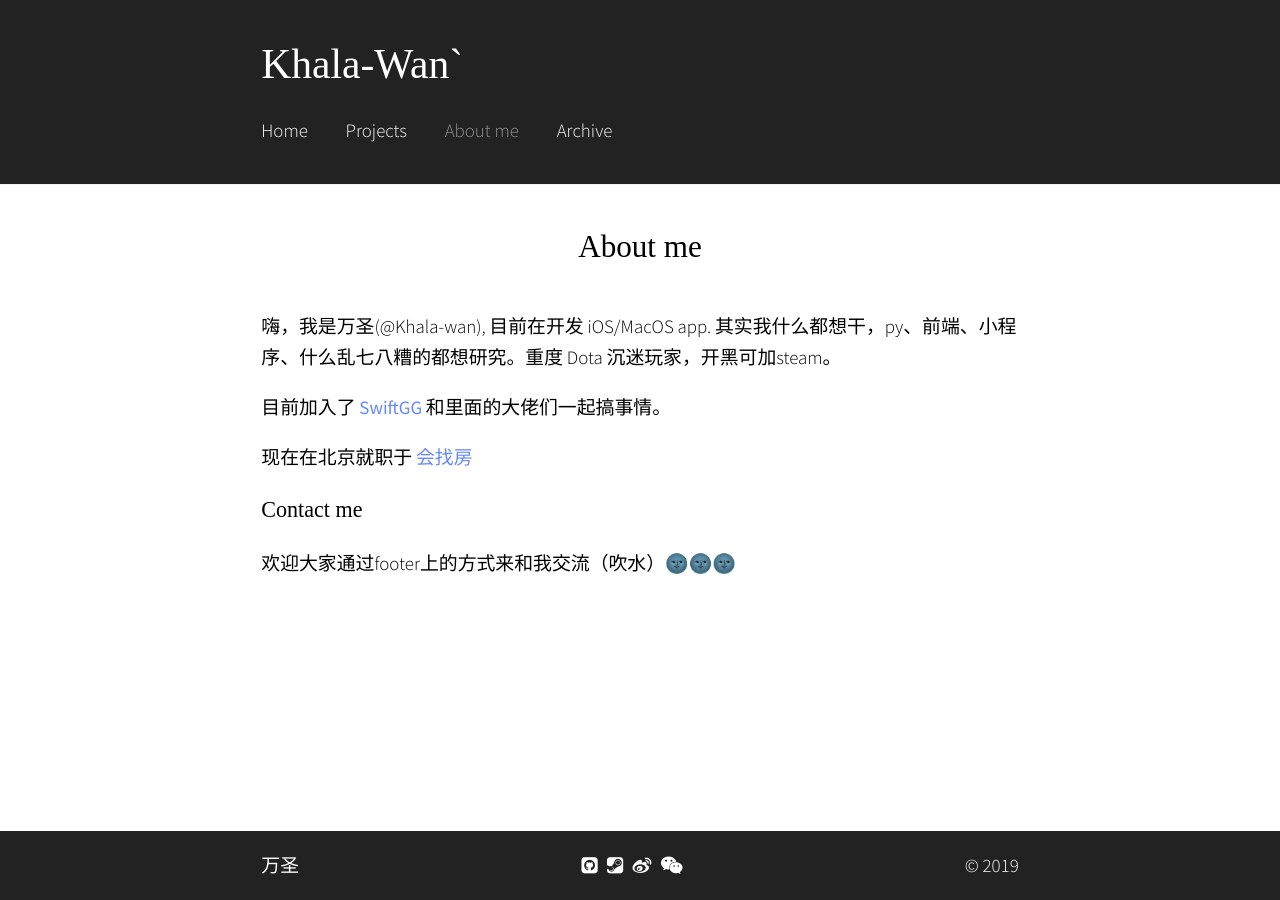
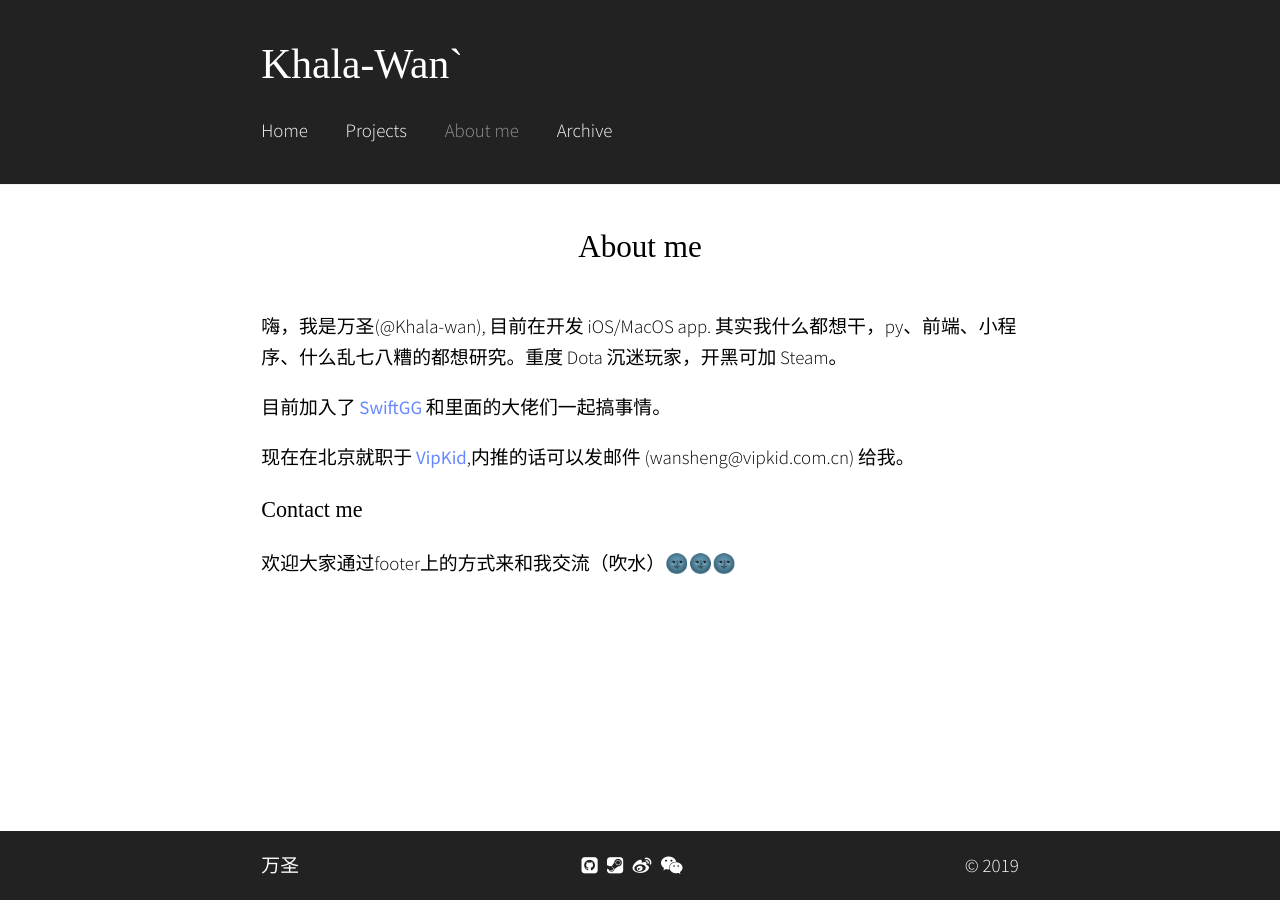
Before and after one commit to Khala-wan/Khala-wan.github.io, a Jekyll site: the page built from about.md, in a window 1280 px wide. Built offline with Jekyll 4.4.1, drawn with Linux system fonts in a browser that asks for light colours; some web fonts are replaced.

Commit message:
update about me

```diff
--- a/about.md
+++ b/about.md
@@ -2,11 +2,11 @@
 title:  About me
 ---
 
-嗨，我是万圣(@Khala-wan), 目前在开发 iOS/MacOS app. 其实我什么都想干，py、前端、小程序、什么乱七八糟的都想研究。重度 Dota 沉迷玩家，开黑可加steam。
+嗨，我是万圣(@Khala-wan), 目前在开发 iOS/MacOS app. 其实我什么都想干，py、前端、小程序、什么乱七八糟的都想研究。重度 Dota 沉迷玩家，开黑可加 Steam。
 
 目前加入了 [SwiftGG](https://swift.gg) 和里面的大佬们一起搞事情。
 
-现在在北京就职于 [会找房](http://www.huifenqi.com)
+现在在北京就职于 [VipKid](https://www.vipkid.com.cn),内推的话可以发邮件 (wansheng@vipkid.com.cn) 给我。
 
 ### Contact me
 
```
